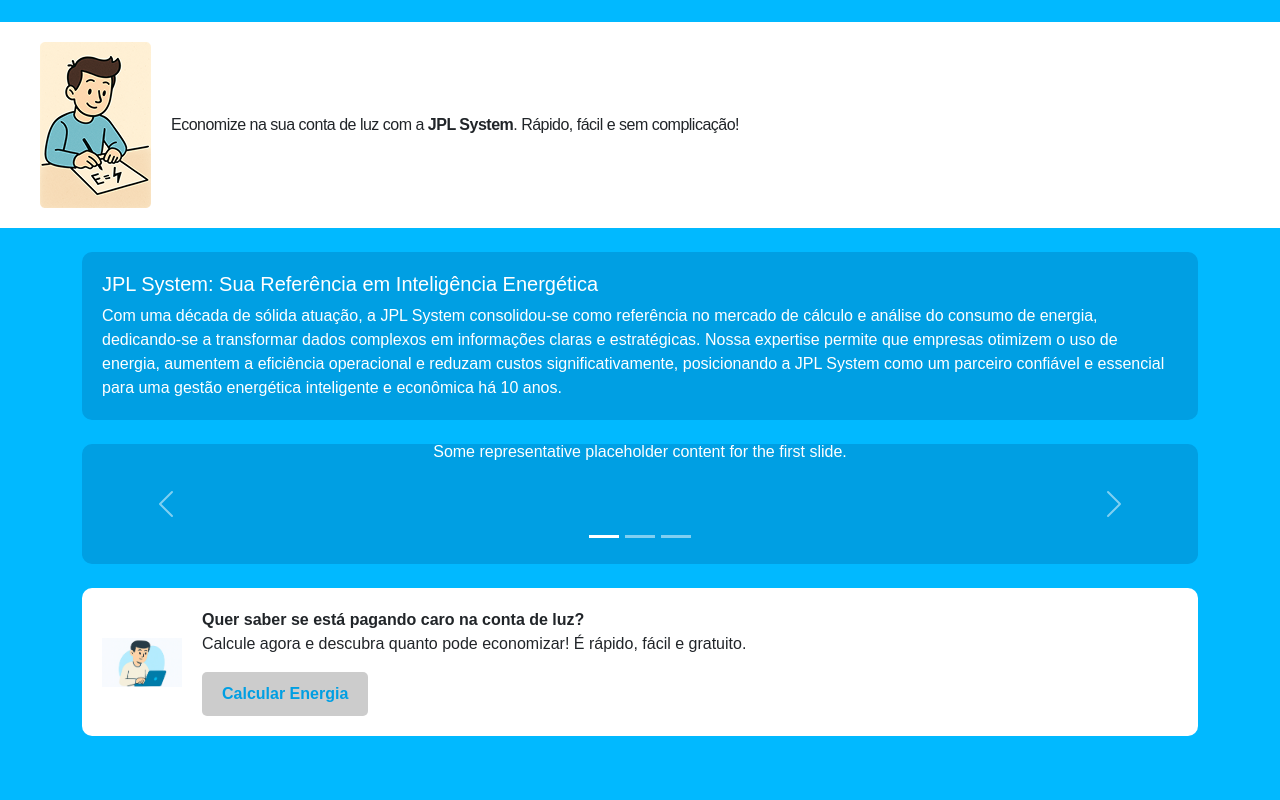
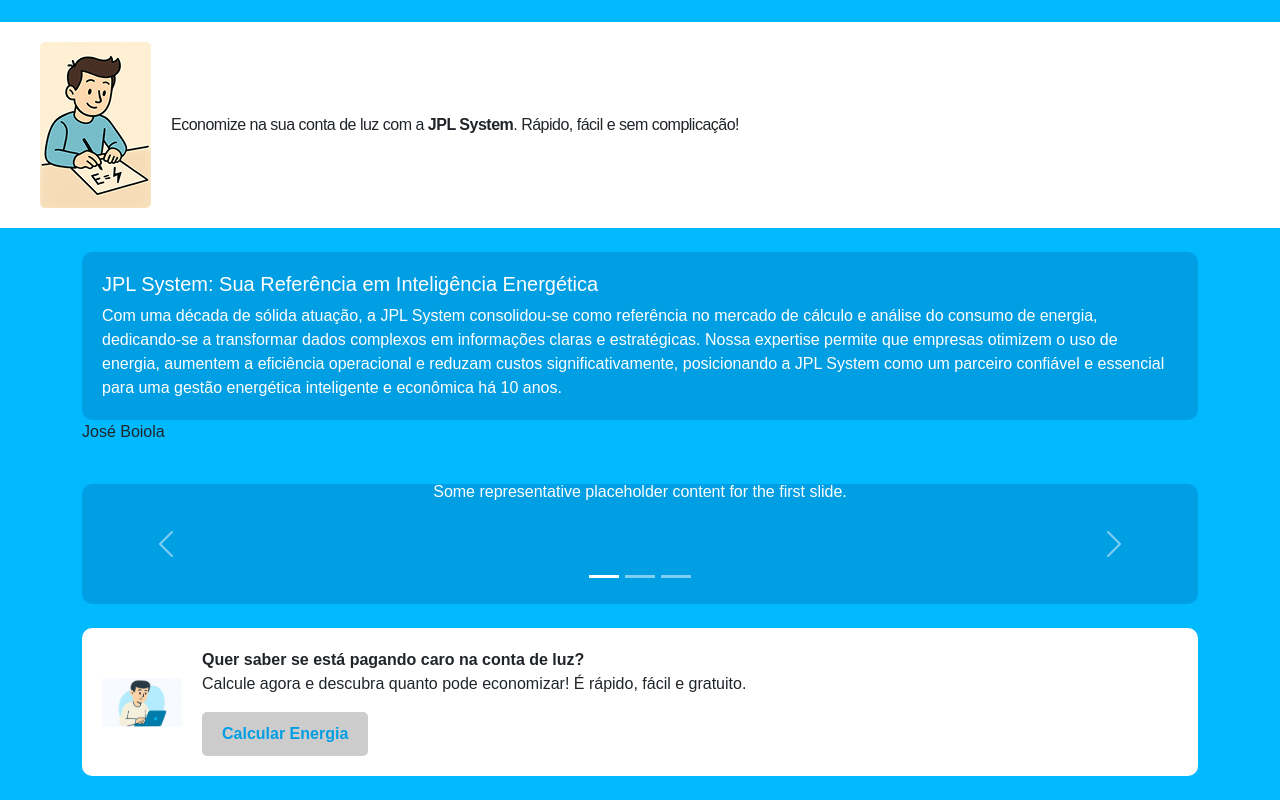
Before and after one commit to Lucaosta-a/Projeto-Final, a plain HTML site: page index.html in a window 1280 px wide. Shown: the part 1223-2023 px from the top of the page. Before the commit the page ends 1983 px from the top, so only its background shows below. Drawn offline with nearby package versions, Linux system fonts and the light colour scheme.

Commit message:
teste
kkkkk

```diff
--- a/index.html
+++ b/index.html
@@ -121,6 +121,7 @@
                 </div>
 
             </div>
+            <p>José Boiola</p>
         </div>
         <br>
         <div id="carouselExampleCaptions" class="carousel slide">
```
